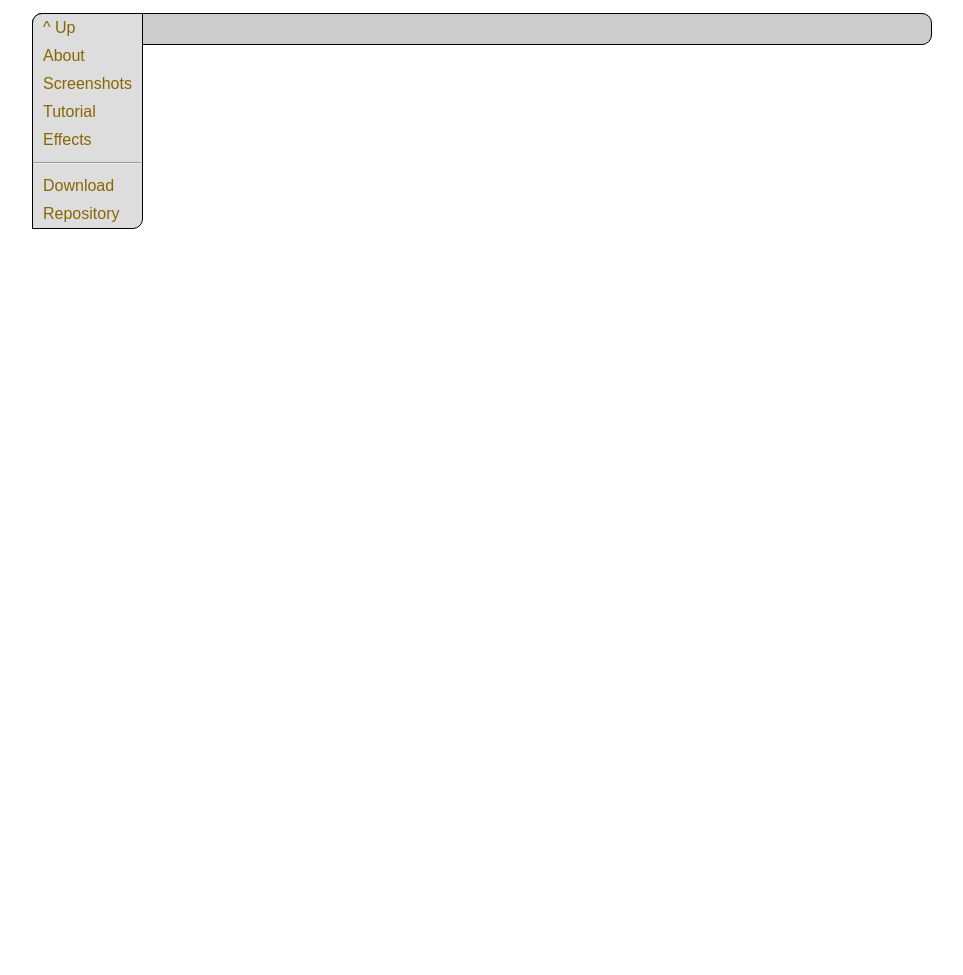
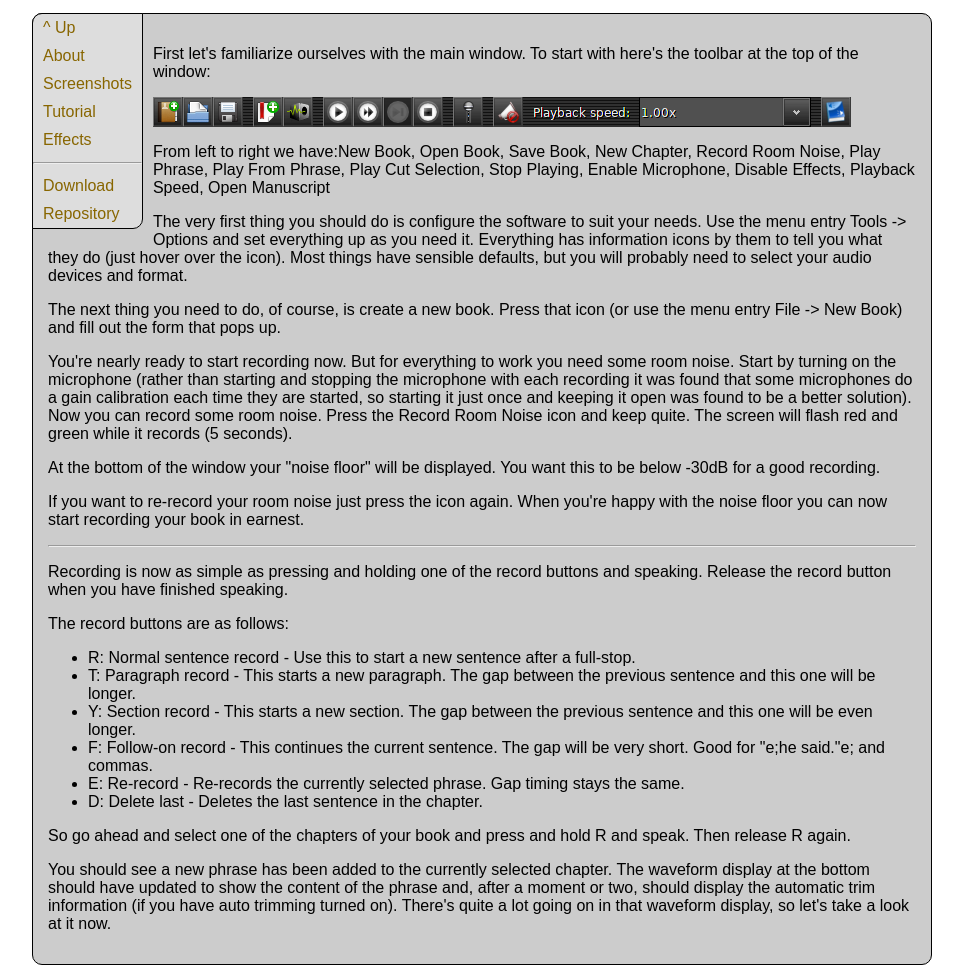
Before and after one commit to MajenkoProjects/MajenkoProjects.github.io, a plain HTML site: page AudiobookRecorder/tutorial.html in a window 1280 px wide. Shown: the part 87-1062 px from the top of the page, without its empty margins (158-1121 px from the left). Before the commit the page ends 800 px from the top, so only its background shows below. Drawn offline with Linux system fonts and the light colour scheme.

Commit message:
Working on tutorial

```diff
--- a/AudiobookRecorder/tutorial.html
+++ b/AudiobookRecorder/tutorial.html
@@ -24,6 +24,45 @@
 </div>
 
 <div class="project">
+<p>First let's familiarize ourselves with the main window. To start with here's the toolbar at the top of the window:</p>
+<img src="icons.png"/>
+<p>From left to right we have:<span class="option">New Book</span>, <span class="option">Open Book</span>,
+<span class="option">Save Book</span>,
+<span class="option">New Chapter</span>,
+<span class="option">Record Room Noise</span>,
+<span class="option">Play Phrase</span>,
+<span class="option">Play From Phrase</span>,
+<span class="option">Play Cut Selection</span>,
+<span class="option">Stop Playing</span>,
+<span class="option">Enable Microphone</span>,
+<span class="option">Disable Effects</span>,
+<span class="option">Playback Speed</span>,
+<span class="option">Open Manuscript</span>
+</p>
+<p>The very first thing you should do is configure the software to suit your needs. Use the menu entry <span class="option">Tools -&gt; Options</span> and set everything up as you need it.
+Everything has information icons by them to tell you what they do (just hover over the icon). Most things have sensible defaults, but you will probably need to select your audio
+devices and format.</p>
+<p>The next thing you need to do, of course, is create a new book. Press that icon (or use the menu entry <span class="option">File -&gt; New Book</span>) and fill out the form that pops up.</p>
+<p>You're nearly ready to start recording now. But for everything to work you need some room noise. Start by turning on the microphone (rather than starting and stopping the
+microphone with each recording it was found that some microphones do a gain calibration each time they are started, so starting it just once and keeping it open was found
+to be a better solution). Now you can record some room noise. Press the Record Room Noise icon and keep quite. The screen will flash red and green while it records (5 seconds).</p>
+<p>At the bottom of the window your &quot;noise floor&quot; will be displayed. You want this to be below -30dB for a good recording.</p>
+<p>If you want to re-record your room noise just press the icon again. When you're happy with the noise floor you can now start recording your book in earnest.</p>
+<hr/>
+<p>Recording is now as simple as pressing and holding one of the record buttons and speaking. Release the record button when you have finished speaking.</p>
+<p>The record buttons are as follows:</p>
+<ul>
+<li><span class="option">R</span>: Normal sentence record - Use this to start a new sentence after a full-stop.</li>
+<li><span class="option">T</span>: Paragraph record - This starts a new paragraph. The gap between the previous sentence and this one will be longer.</li>
+<li><span class="option">Y</span>: Section record - This starts a new section. The gap between the previous sentence and this one will be even longer.</li>
+<li><span class="option">F</span>: Follow-on record - This continues the current sentence. The gap will be very short. Good for &quote;he said.&quote; and commas.</li>
+<li><span class="option">E</span>: Re-record - Re-records the currently selected phrase. Gap timing stays the same.</li>
+<li><span class="option">D</span>: Delete last - Deletes the last sentence in the chapter.</li>
+</ul>
+<p>So go ahead and select one of the chapters of your book and press and hold <span class="option">R</span> and speak. Then release <span class="option">R</span> again.</p>
+<p>You should see a new phrase has been added to the currently selected chapter. The waveform display at the bottom should have updated to show the content of the phrase and,
+after a moment or two, should display the automatic trim information (if you have auto trimming turned on). There's quite a lot going on in that waveform display, so
+let's take a look at it now.</p>
 </div>
 
 </body>
```
Also changed, not shown: AudiobookRecorder/icons.png (added).
